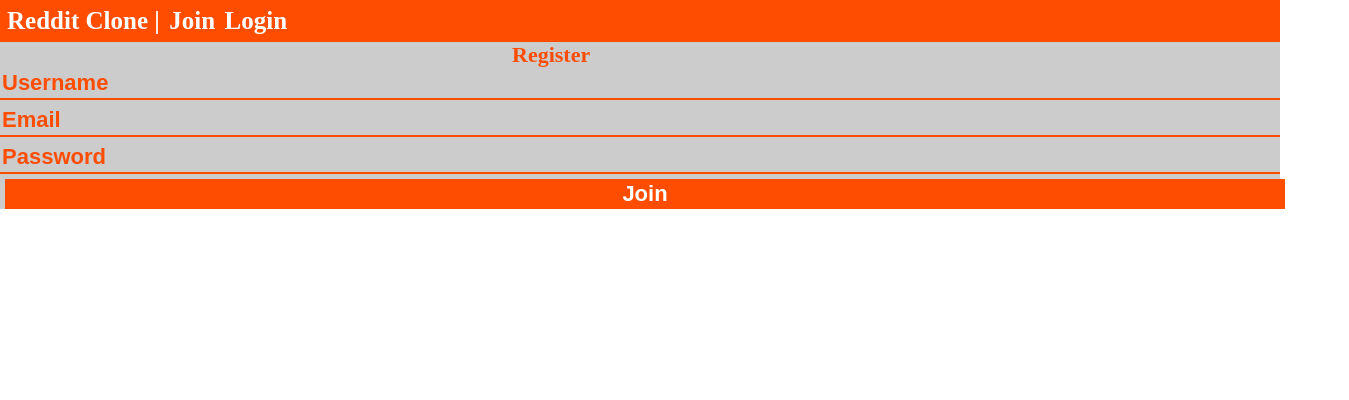
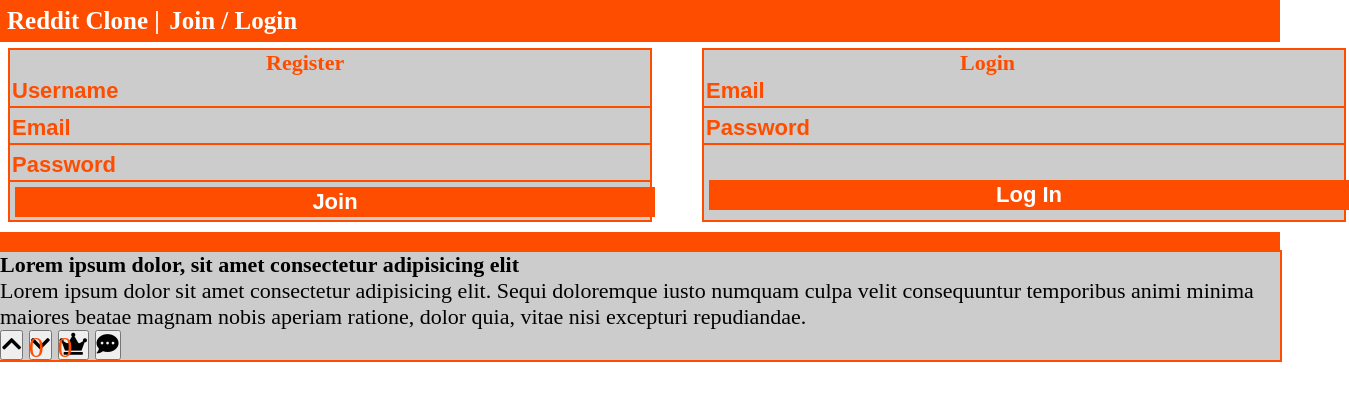
Before and after one commit to GabrielCrackPro/JS-Reddit-Clone, a plain HTML site: page client/login.html in a window 1280 px wide. Shown: the whole page, 1349 px wide, since content can reach past the window. Drawn offline with Linux system fonts and the light colour scheme.

Commit message:
Trending Post added

```diff
--- a/client/login.html
+++ b/client/login.html
@@ -4,14 +4,15 @@
     <meta charset="UTF-8" />
     <meta name="viewport" content="width=device-width, initial-scale=1.0" />
     <link rel="stylesheet" href="/client/style.css" />
+    <!--FONT AWSOME-->
+    <link rel="stylesheet" href="https://use.fontawesome.com/releases/v5.14.0/css/all.css" integrity="sha384-HzLeBuhoNPvSl5KYnjx0BT+WB0QEEqLprO+NBkkk5gbc67FTaL7XIGa2w1L0Xbgc" crossorigin="anonymous">
     <title>Reddit Clone | Login</title>
   </head>
   <body>
     <nav>
       <ul class="menu">
         <li><a href="#">Reddit Clone |</a></li>
-        <li><a href="#">Join</a></li>
-        <li><a href="#">Login</a></li>
+        <li><a href="/client/login.html">Join / Login</a></li>
       </ul>
     </nav>
     <form id="register-form">
@@ -39,6 +40,27 @@
       <br />
       <button type="submit">Join</button>
     </form>
+    <form id="login-form">
+      <h4>Login</h4>
+      <input type="email" name="login-email" id="login-email" placeholder="Email">
+      <br>
+      <input type="password" name="login-password" id="login-password" placeholder="Password">
+      <br>
+      <button type="submit">Log In</button>
+    </form>
+    <div class="divisor"></div>
+    <div class="trending">
+      <div class="trending-1">
+        <h4>Lorem ipsum dolor, sit amet consectetur adipisicing elit</h4>
+        <p>Lorem ipsum dolor sit amet consectetur adipisicing elit. Sequi doloremque iusto numquam culpa velit consequuntur temporibus animi minima maiores beatae magnam nobis aperiam ratione, dolor quia, vitae nisi excepturi repudiandae.</p>
+        <div class="post-buttons">
+          <button><i class="fas fa-chevron-up"></i></button> <small id="up-count">0</small>
+          <button><i class="fas fa-chevron-down"></i></button> <small id="down-count">0</small>
+          <button><i class="fas fa-crown"></i></button>
+          <button><i class="fas fa-comment-dots"></i></button>
+        </div>
+      </div>
+    </div>
     <script src="/client/script.js"></script>
   </body>
 </html>
--- a/client/script.js
+++ b/client/script.js
@@ -1,7 +1,7 @@
 const API_URL = 'http://localhost:3000'
 //Register
 const regForm = document.querySelector('#register-form')
-regForm.addEventListener('submit', (event)=>{
+regForm.addEventListener('submit', (event) => {
     const regData = new FormData(regForm)
 
     const regUsername = regData.get('register-username')
@@ -13,9 +13,10 @@
         regEmail,
         regPassword
     }
-    if(regUsername == '' || regEmail == '' || regPassword == ''){
+    if (regUsername == '' || regEmail == '' || regPassword == '') {
         console.error('All fields are required')
-    }else{
+    } else {
+        const savedUser = localStorage.setItem('newUser', JSON.stringify(newUser))
         fetch(API_URL, {
             method: "POST",
             body: JSON.stringify(newUser),
@@ -27,3 +28,29 @@
     regForm.reset()
     event.preventDefault()
 })
+//Login
+const logForm = document.querySelector('#login-form')
+logForm.addEventListener('submit', (event) => {
+    const logFormData = new FormData(logForm)
+
+    const logEmail = logFormData.get('login-email')
+    const logPassword = logFormData.get('login-password')
+
+    const existingUser = {
+        logEmail,
+        logPassword
+    }
+    if (logEmail == '' || logPassword == '') {
+        console.error('All fields required')
+    } else if (existingUser.logEmail == savedUser.regEmail && existingUser.logPassword == savedUser.regPassword) {
+        fetch(API_URL, {
+            method: "POST",
+            body: JSON.stringify(existingUser),
+            headers: {
+                "content-type": "application/json"
+            }
+        })
+    }
+    event.preventDefault()
+    logForm.reset()
+})
--- a/client/style.css
+++ b/client/style.css
@@ -1,51 +1,93 @@
-*{
+* {
   margin: 0;
   padding: 0;
   box-sizing: border-box;
   font-size: 22px;
 }
-*::placeholder{
-    color: #FF4D00;
+*::placeholder {
+  color: #ff4d00;
   font-weight: bold;
 }
-.menu{
-    background: #FF4D00;
+.menu {
+  background: #ff4d00;
   padding: 5px;
 }
-.menu li{
+.menu li {
   display: inline-block;
   padding: 2px;
 }
-.menu li a{
+.menu li a {
   text-decoration: none;
   font-weight: bold;
   color: #fff;
   font-size: 25px;
 }
-#register-form{
+.menu li a:hover{
+    text-decoration: underline;
+    transition: all .3s ease;
+}
+#register-form {
   background: #ccc;
+  position: absolute;
+  width: 50%;
+  height: 170px;
+  left: 10px;
+  top: 50px;
+  outline: 2px solid #ff4d00;
 }
-#register-form h4{
+#register-form h4,
+#login-form h4 {
   margin-left: 40%;
-    color: #FF4D00;
+  color: #ff4d00;
 }
-#register-form input{
+#register-form input,
+#login-form input {
   padding: 2px;
   margin-bottom: 5px;
   background: none;
   border: none;
   outline: none;
-    border-bottom: 2px solid #FF4D00;
-    color: #FF4D00;
+  border-bottom: 2px solid #ff4d00;
+  color: #ff4d00;
   width: 100%;
 }
-#register-form button{
+#register-form button,
+#login-form button {
   margin-left: 5px;
   padding: 2px;
   width: 100%;
   border: none;
   outline: none;
-    background: #FF4D00;
+  background: #ff4d00;
   color: #fff;
   font-weight: bold;
 }
+#login-form {
+  position: absolute;
+  left: 55%;
+  background: #ccc;
+  outline: 2px solid #ff4d00;
+  width: 50%;
+  height: 170px;
+  top: 50px;
+}
+#login-form button{
+    margin-top: 30px;
+}
+.divisor{
+    height: 20px;
+    background: #ff4d00;
+    z-index: 10;
+    margin-top: 190px;
+}
+.trending{
+    background: #ccc;
+}
+.trending-1{
+    outline: 2px solid #ff4d00;
+}
+#up-count,#down-count{
+    position: absolute;
+    color: #ff4d00;
+    font-size: 30px;
+}
```
Also changed, not shown: README.md. Lines whose indentation alone changed are shown as unchanged.
